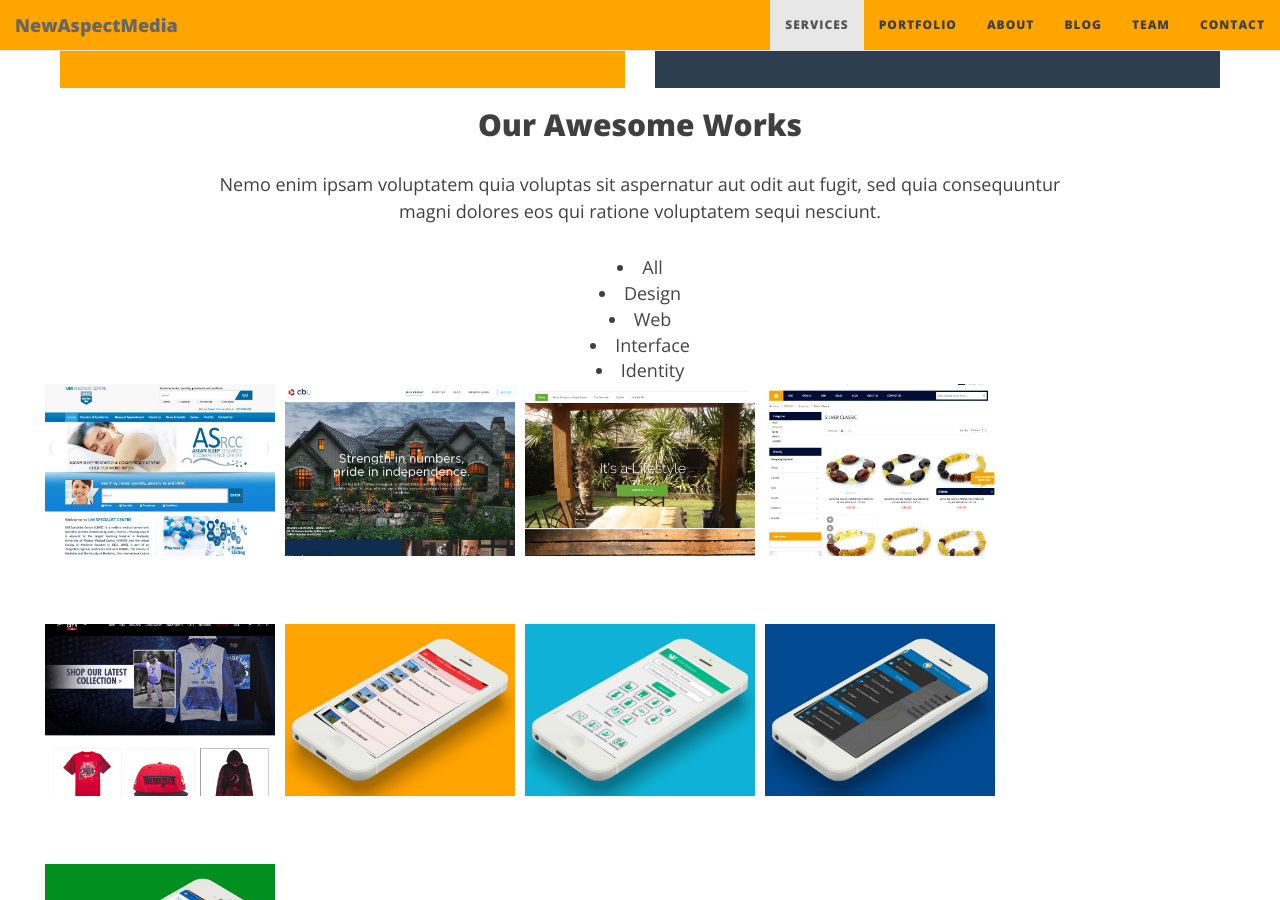
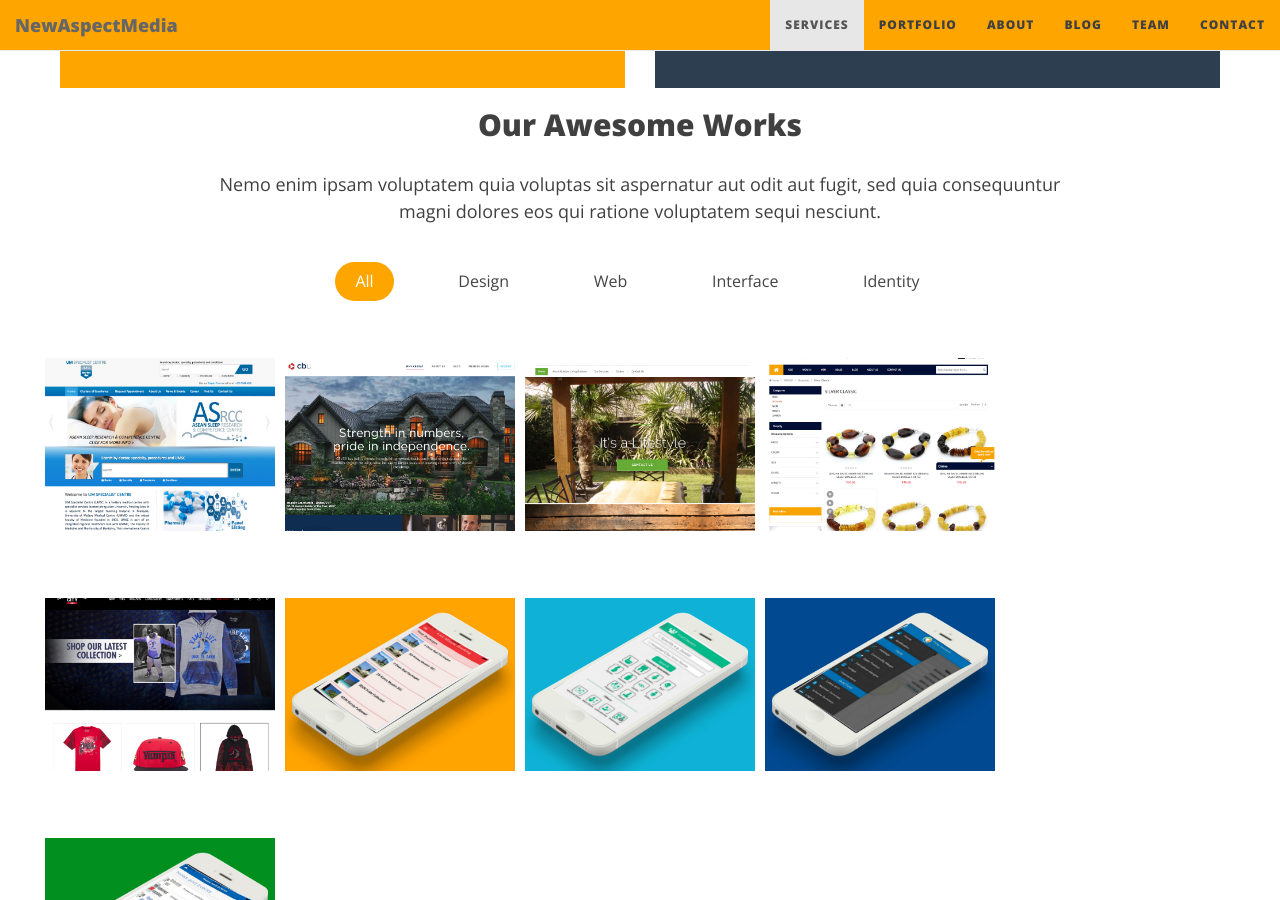
Before and after one commit to newmedia77/appxnam, a Jekyll site: the page built from index.html, in a window 1280 px wide and 900 px high, scrolled down 2816 px. Built offline with Jekyll 4.4.1, drawn with Linux system fonts in a browser that asks for light colours; nearby versions of some CDN libraries; the list of posts is cut into pages by our own code.

Commit message:
andreas
portfolio link remove col-xs-3

```diff
--- a/index.html
+++ b/index.html
@@ -266,13 +266,13 @@ subtitle: Hire Web Developer &amp; SEO Specialist in London
 
 
             <div class="portfolio-container text-center">
-                <div class="col-xs-3><ul id="filter" class="list-inline">
+                <ul id="filter" class="list-inline">
                     <li><a class="active" data-group="all">All</a></li>
                     <li><a href="#" data-group="design">Design</a></li>
                     <li><a href="#"data-group="web">Web</a></li>
                     <li><a href="#" data-group="interface">Interface</a></li>
                     <li><a href="#" data-group="identety">Identity</a></li>
-                </ul></div>
+                </ul>
 
                 <div id="grid">
                     <div class="portfolio-item design" data-groups='["all", "identety", "interface"]'>
```
